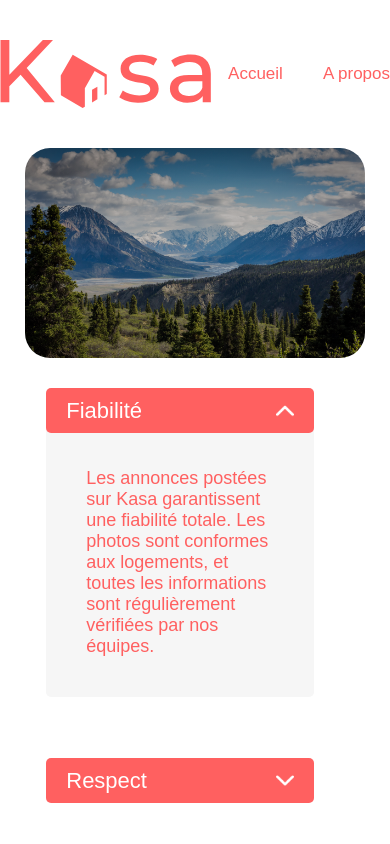
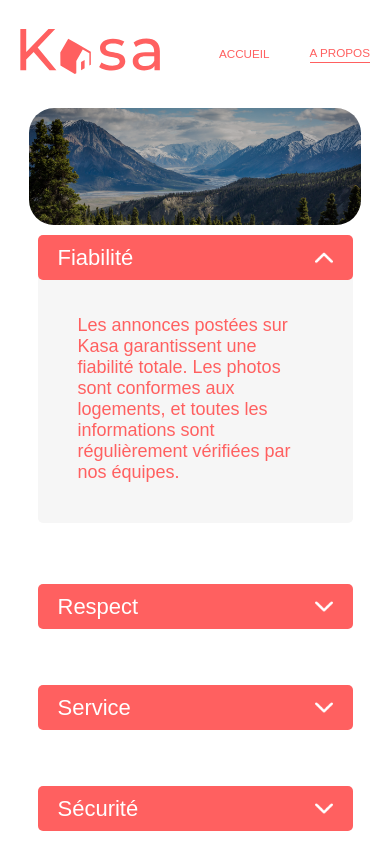
Before and after one commit to AbelDuo/kasa, a React (Create React App) app: page /apropos in a window 390 px wide. Both pictures are taken after a click on the button "Fiabilité". Shown: the top 844 px of the page. Built offline with nearby package versions, Linux system fonts and the light colour scheme.

Commit message:
Modifications après soutenance

```diff
--- a/src/components/Banner/Banner.scss
+++ b/src/components/Banner/Banner.scss
@@ -2,11 +2,12 @@
     display: flex;
     justify-content: center;
     align-items: center;
-    width: 97%;
+    width: 95%;
     height: 210px;
     border-radius: 25px;
     background-position: 25% 50%;
     background-size: cover;
+    margin:auto;
   }
 
   h1 {
@@ -16,7 +17,11 @@
   }
 
   @media(max-width:768px) {
+.banner{
+  margin: auto;
+  height:30vw;
+}
   h1{
-    font-size:36px;
+    font-size:8vw;
   }
   }
--- a/src/components/Collapse/Collapse.jsx
+++ b/src/components/Collapse/Collapse.jsx
@@ -15,7 +15,7 @@ const Collapse = ({ title, children }) => {
         {title}
         <img src={icon} className={`collapse-icon ${isOpen ? 'rotate' : ''}`} alt="collapse icon" />
       </button>
-      {isOpen && <div className="collapse-content">{children}</div>}
+      <div className="collapse-content">{children}</div>
     </div>
   );
 };
--- a/src/components/Collapse/Collapse.scss
+++ b/src/components/Collapse/Collapse.scss
@@ -1,13 +1,16 @@
 .collapses-container {
-  width: 85%;
+  width: 90%;
   height: 100%;
   display: flex;
+  align-items: center;
   flex-direction: column;
   gap: 1rem;
   margin: 30px 60px;
 
   @media (max-width: 768px) {
     flex-direction: column;
+    margin: 10px 2px;
+    width: 100%;
   }
 }
 
@@ -33,27 +36,44 @@
     @include button-styles;
     background-color: #ff6060;
     color: #fff;
+    & img{
+      margin:0;
+    }
   }
 
   .collapse-icon {
     width: 18px;
-    transition: transform 0.25s linear; // Ajout de la transition ici
+    transition: transform 0.25s linear;
   }
 
   &.open {
     .collapse-icon {
       transform: rotate(180deg);
     }
+    .collapse-content{
+      height:auto;
+      opacity: 1;
+      padding: 40px;
+      transition:all 0.3s ease-in-out
+    }
   }
-
+  li{
+    margin:0;
+  }
   .collapse-content {
     background-color: #f6f6f6;
     color: #ff6060;
     font-size: 18px;
-    padding: 40px;
     border-radius: 0 0 5px 5px;
     position: relative;
     bottom: 5px;
     z-index: -1;
+    overflow: hidden;
+    height: 0;
+    opacity: 0;
+    transition: all 0.3s ease-in-out;
+    margin:0;
+
+
   }
 }
--- a/src/components/Footer/Footer.jsx
+++ b/src/components/Footer/Footer.jsx
@@ -3,12 +3,11 @@ import LogoBlanc from "../../assets/images/LOGO_blanc.png";
 import "../Footer/Footer.scss";
 
 const Footer = () => {
-  const currentYear = new Date().getFullYear();
 
   return (
     <footer className="footer-container">
       <img src={LogoBlanc} alt="Logo" />
-      <div className="footer-text">&copy; {currentYear} Kasa. All rights reserved</div>
+      <div className="footer-text">&copy; 2020 Kasa. All rights reserved</div>
     </footer>
   );
 };
--- a/src/components/Header/Header.jsx
+++ b/src/components/Header/Header.jsx
@@ -5,7 +5,8 @@ import "../Header/Header.scss";
 const Header = () => {
   return (
     <header className="nav">
-      <img src={Logo} alt="" />
+      <NavLink className="Logo" to="/"><img src={Logo} alt="" />
+      </NavLink>
       <ul className="links">
         <NavLink to="/">
           <li>Accueil</li>
--- a/src/components/Header/Header.scss
+++ b/src/components/Header/Header.scss
@@ -1,12 +1,14 @@
 $header-color: #ff6060;
-
+a{
+  margin:0;
+}
 .nav {
   display: flex;
-  max-width: 83%;
+  max-width: 95%;
   height: 68px;
   justify-content: space-between;
   align-items: center;
-  margin: 40px 0px;
+  margin: 3% 3%;
 
 
 
@@ -15,7 +17,11 @@ $header-color: #ff6060;
     display: flex;
     gap: 40px;
     list-style: none;
+    margin:0;
 
+    & .active{
+      border-bottom: 1px solid $header-color;
+    }
     & a {
       text-decoration: none;
       color: $header-color;
@@ -36,11 +42,30 @@ $header-color: #ff6060;
   .nav{
     justify-content: space-between;
     max-width: 100%;
+    margin: 20px;
+    & img {
+      height: auto;
+      width:100%;
+    }
+    a{
+      &.Logo{
+      max-width: 40%;
+    }
+  }
 
     & .links{
       gap:40px;
+      display:flex;
+      flex-wrap:nowrap;
+      justify-content: center;
+      align-items: center;
       & a {
-        font-size:17px;
+        font-size:3vw;
+        text-transform: uppercase;
+        & .active{
+          max-width: 30%;
+        }
+
       }
     }
   }
--- a/src/components/Slideshow/Slideshow.scss
+++ b/src/components/Slideshow/Slideshow.scss
@@ -17,6 +17,10 @@
     top: 40%;
     width: 100%;
     padding: 0 20px;
+
+    & img{
+      margin:0;
+    }
   }
 
   .arrow {
@@ -54,4 +58,8 @@
       height:15%;
       top:45%;
     }
+    .slideshow-counter {
+      display:none;
+    }
+
   }
--- a/src/components/Tags/Tags.scss
+++ b/src/components/Tags/Tags.scss
@@ -13,6 +13,7 @@
     border-radius: 10px;
     text-align: center;
     padding:4px 24px 0px 24px;
+    margin:0;
     margin-top: 20px;
   }
 
--- a/src/styles/App.scss
+++ b/src/styles/App.scss
@@ -1,10 +1,11 @@
 * {
-    margin: 0;
+    margin: 0 auto;
     padding: 0;
     box-sizing: border-box;
   }
 
   body {
+    max-width: 1240px;
     font-family: "Montserrat", sans-serif;
     max-width: 100%;
     font-size: 18px;
--- a/src/styles/Logement.scss
+++ b/src/styles/Logement.scss
@@ -13,7 +13,12 @@ $collapse-margin-bottom: 40px;
   margin: 0 10px;
   position: relative;
 }
-
+.housing-info{
+  margin:0;
+}
+.ownerInfo{
+  margin:0;
+}
 .housing-header {
   display: flex;
   justify-content: space-between;
```
